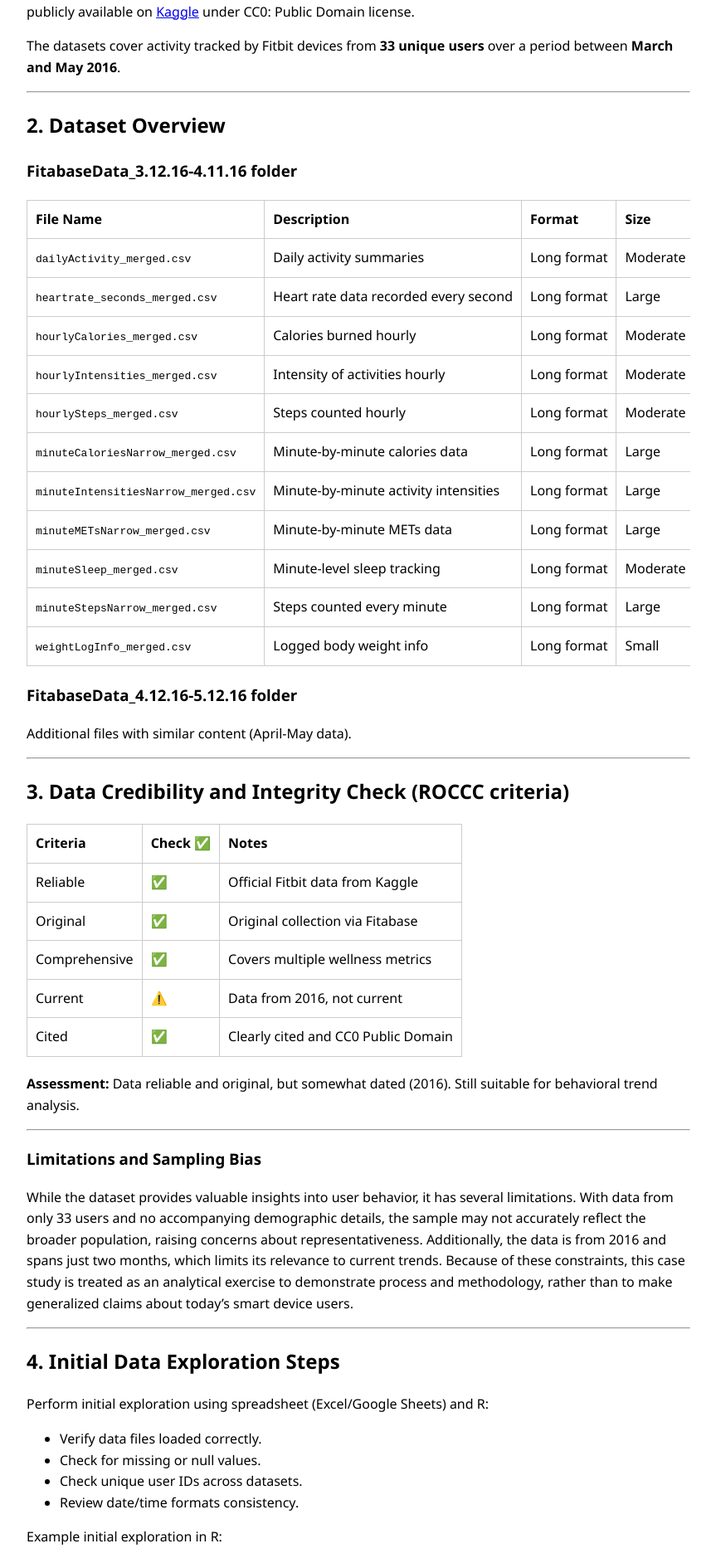
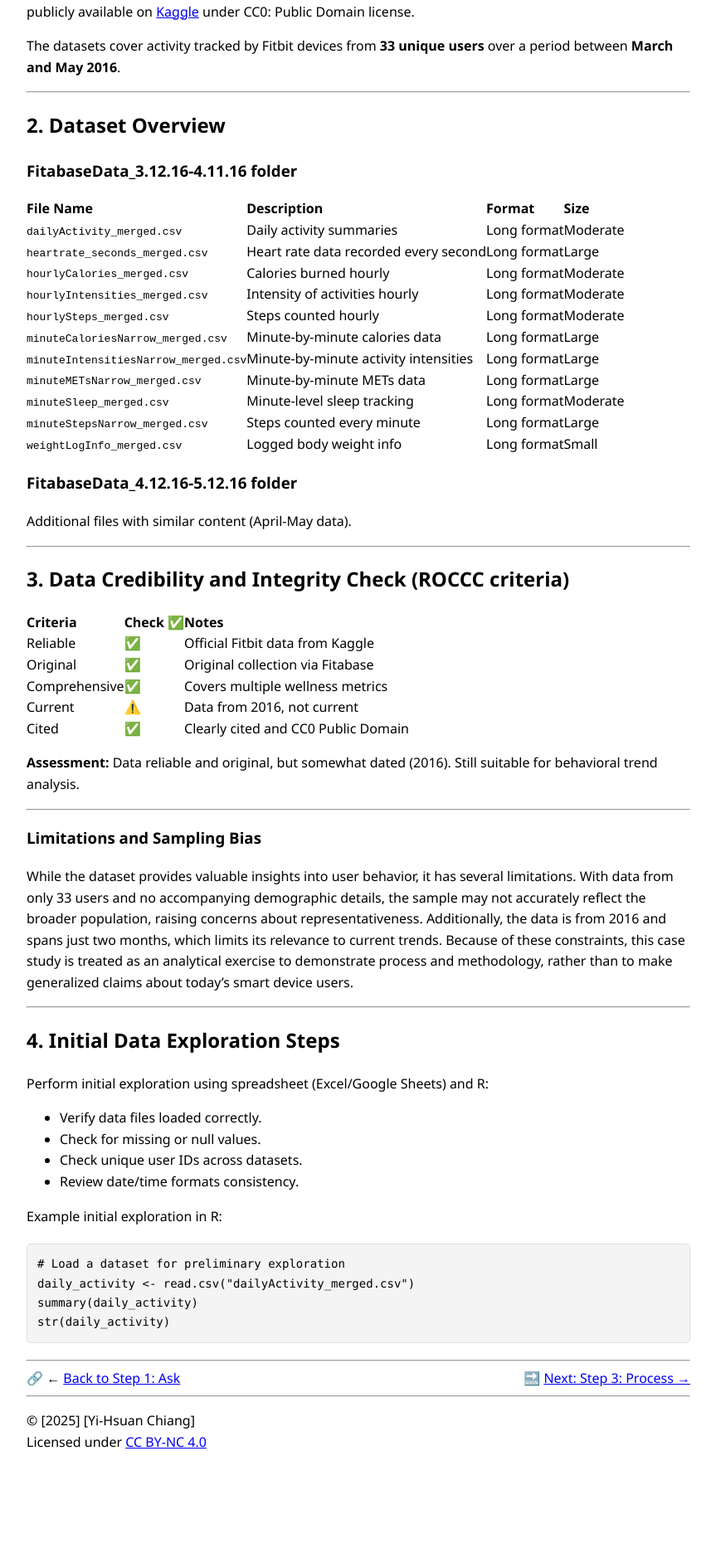
Before and after one commit to YiChiang12/bellabeat_case_study, a Jekyll site: the page built from docs/step2_prepare/step2_prepare.md, in a window 1280 px wide. Shown: the part 355-2239 px from the top of the page at 83% size, without its empty margins (208-1071 px from the left). Built offline with Jekyll 4.4.1, drawn with Linux system fonts in a browser that asks for light colours; after the commit the page ends 2147 px from its top, so only the background shows below that; some of the changed text lies outside the part shown.

Commit message:
Update links

```diff
--- a/docs/assets/style.css
+++ b/docs/assets/style.css
@@ -89,6 +89,31 @@ th, td {
   padding: 0;
 } */
 
+/* Navigation layout with flexbox */
+.nav-links {
+  display: flex;
+  justify-content: space-between;
+  margin-top: 40px;
+  margin-bottom: 40px;
+}
+
+/* Remove borders from all nav-related wrappers */
+.nav-links, .nav-links * {
+  border: none !important;
+  background: none !important;
+  box-shadow: none !important;
+  padding: 0 !important;
+  margin: 0 !important;
+}
+
+/* style the links */
+.nav-links a {
+  font-weight: bold;
+  text-decoration: underline;
+  color: #5e3aee;
+}
+
+
 p, div, span {
   border: none !important;
   box-shadow: none !important;
@@ -107,6 +132,17 @@ p, div, span {
   margin: 0 !important;
   box-shadow: none !important;
 }
+
+/* Remove ALL borders from nav containers like table/td/div that wrap nav links */
+.page-content table,
+.page-content table * {
+  border: none !important;
+  background: none !important;
+  box-shadow: none !important;
+  padding: 0 !important;
+  margin: 0 !important;
+}
+
 
 /* .nav-bar {
   background-color: #ffffff;
--- a/docs/step2_prepare/step2_prepare.md
+++ b/docs/step2_prepare/step2_prepare.md
@@ -86,7 +86,13 @@ str(daily_activity)
 
 ---
 
-🔗 **[← Back to Step 1: Ask](../step1_ask/)** | 🔜 **[Next: Step 3: Process →](../step3_process/)**
+<div style="display: flex; justify-content: space-between;">
+  <span>🔗 ← <a href="../step1_ask/">Back to Step 1: Ask</a></span>
+  <span>🔜 <a href="../step3_process/">Next: Step 3: Process →</a></span>
+</div>
+
+
+<!-- 🔗 **[← Back to Step 1: Ask](../step1_ask/)** | 🔜 **[Next: Step 3: Process →](../step3_process/)** -->
 
 ---
 
```
